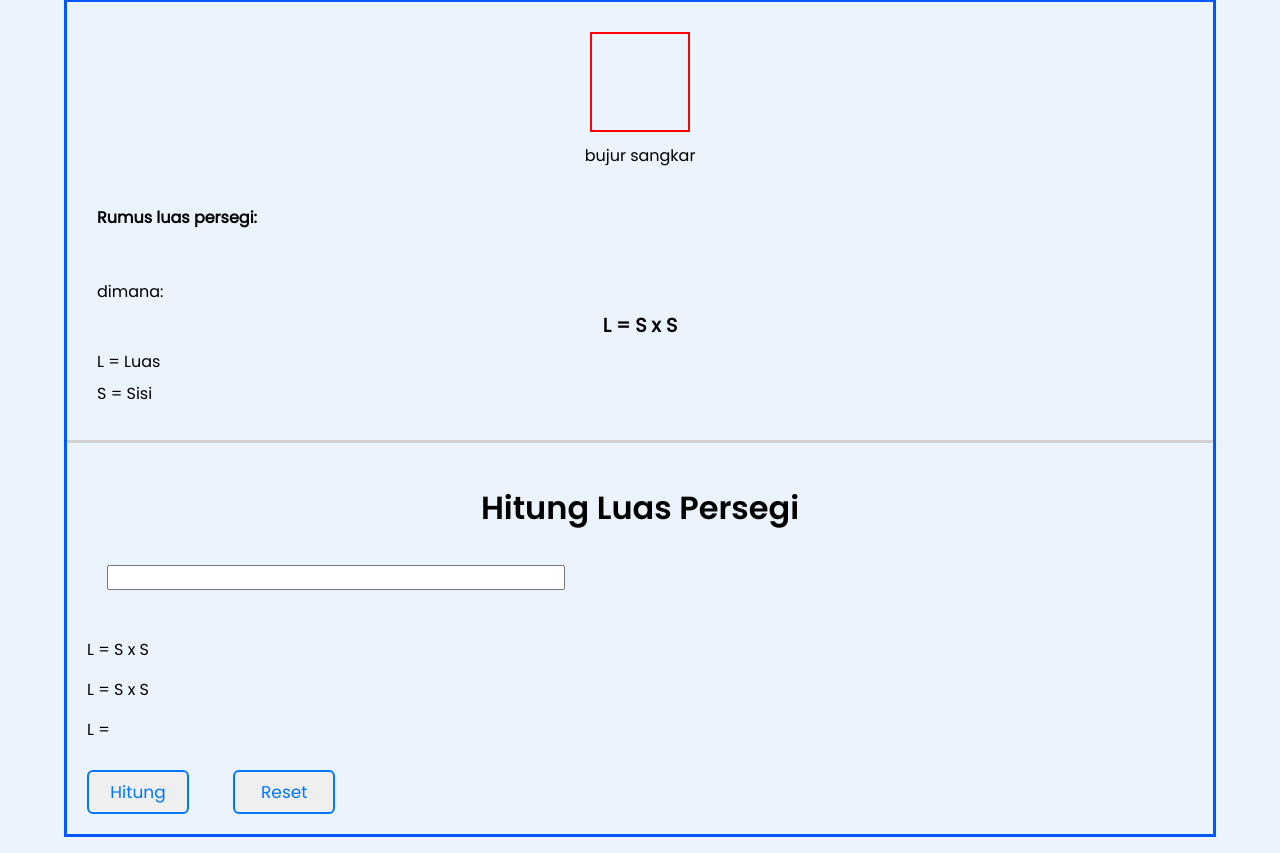
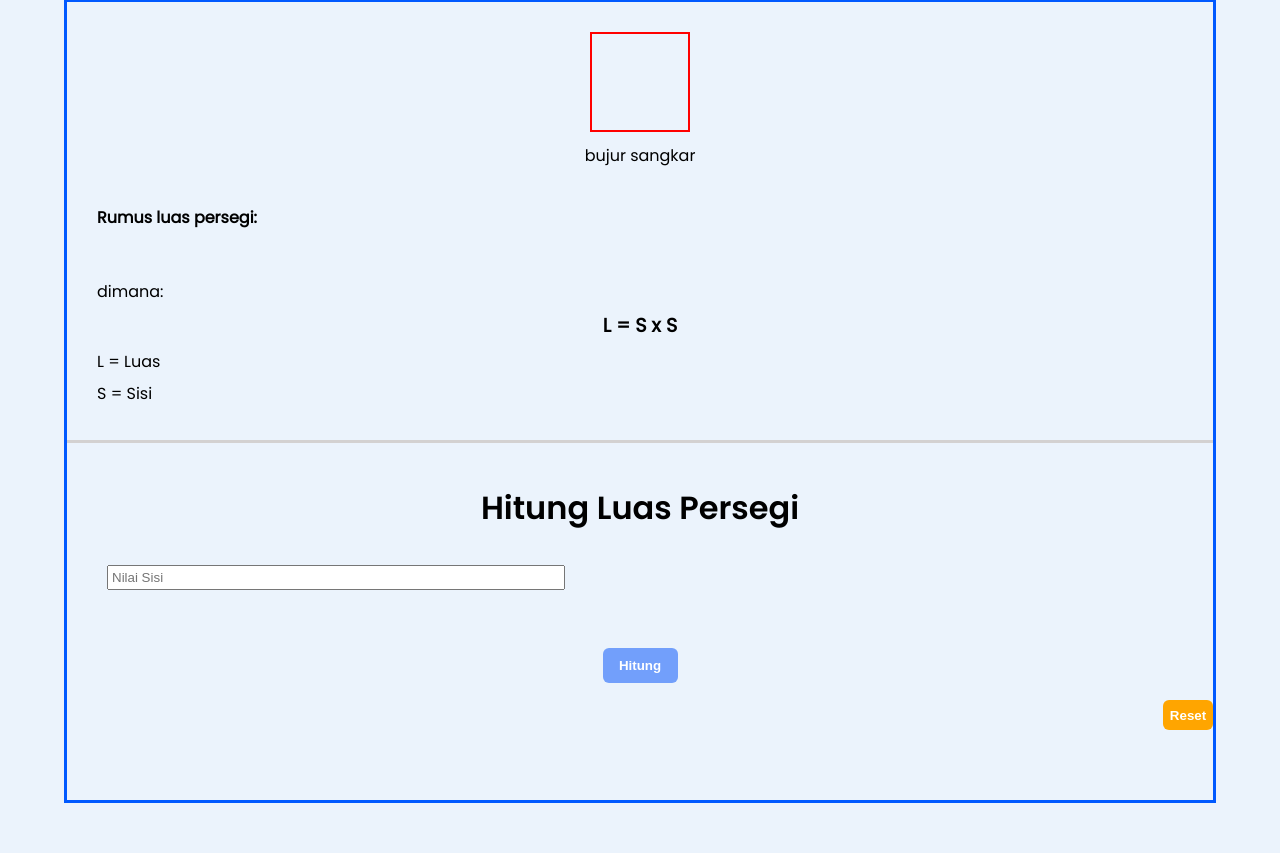
Before and after one commit to Alphby48/Calculator-Square, a plain HTML site: page index.html in a window 1280 px wide. Shown: the part 421-1274 px from the top of the page. Drawn offline with Linux system fonts and the light colour scheme.

Commit message:
end sisi

```diff
--- a/index.html
+++ b/index.html
@@ -42,17 +42,49 @@
           <p>S = Sisi</p>
         </div>
         <div class="nilai-luas">
-          <h2>Hitung Luas Persegi</h2>
-          <input id="sisi-luas" name="sisi-luas" type="text" required />
-          <p class="result-luas" id="rumus-luas">L = S x S</p>
-          <p class="result-luas" id="perhitungan-luas">L = S x S</p>
-          <p class="result-luas"><span id="output-luas">L = </span></p>
-          <button type="submit" name="hitung-luas" onclick="hitungLuas()">
-            Hitung
-          </button>
-          <button type="reset" name="reset-luas">Reset</button>
+          <h3>Hitung Luas Persegi</h3>
+          <input
+            id="sisi-luas"
+            name="sisi-luas"
+            type="text"
+            placeholder="Nilai Sisi"
+            required
+          />
+
+          <div id="hasilLuas" class="hasil-luas">
+            <p class="result-luas" id="rumus-luas">L = S x S</p>
+            <p class="result-luas" id="perhitungan-luas"></p>
+            <p class="result-luas2">
+              L = <span id="output-luas"></span> x
+              <span id="output-luas2"></span>
+            </p>
+            <p class="result-luas2"><span id="result-akhir"></span></p>
+            <p class="result-luas">L = <span id="result"></span> m&sup2;</p>
+          </div>
+          <span class="hitung">
+            <button
+              class="btn-hitung"
+              id="btn-hitung"
+              name="hitung-luas"
+              onclick="hitungLuas()"
+            >
+              Hitung
+            </button>
+          </span>
+          <span class="reset">
+            <button
+              class="btn-reset"
+              id="btn-reset"
+              name="reset-luas"
+              onclick="resetLuas()"
+            >
+              Reset
+            </button>
+          </span>
         </div>
       </div>
     </section>
+
+    <script src="script.js"></script>
   </body>
 </html>
--- /dev/null
+++ b/script.js
@@ -0,0 +1,31 @@
+function hitungLuas() {
+  var sisiLuas = document.getElementById("sisi-luas").value;
+
+  document.getElementById("output-luas").innerHTML =
+    "<span>" + sisiLuas + "</span>";
+  console.log(sisiLuas);
+
+  document.getElementById("output-luas2").innerHTML =
+    "<span>" + sisiLuas + "</span>";
+  console.log(sisiLuas);
+
+  let a1 = parseInt(sisiLuas);
+  let a2 = sisiLuas * sisiLuas;
+
+  document.getElementById("result").innerHTML = "<span>" + a2 + "</span>";
+  console.log(a2);
+
+  // hasil input niai persegi:
+  var elemen = document.getElementById("hasilLuas");
+  elemen.style.display = "block";
+  var elemen1 = document.getElementById("btn-reset");
+  elemen1.style.display = "block";
+  return sisiLuas;
+}
+//Reset kalkulator
+function resetLuas() {
+  document.getElementById("sisi-luas").value = "";
+
+  var elemen = document.getElementById("hasilLuas");
+  elemen.style.display = "none";
+}
--- a/style.css
+++ b/style.css
@@ -96,7 +96,7 @@ main .button-click button:active {
   transition: 100ms;
 }
 /* main page end*/
-/* main section luas start */
+/* section luas start */
 section {
   display: flex;
   align-items: center;
@@ -106,6 +106,7 @@ section .luas {
   position: relative;
   border: 3px solid rgb(0, 89, 255);
   min-width: 90vw;
+  margin-bottom: 50px;
 }
 section .luas .header-luas {
   background-color: rgb(0, 89, 255);
@@ -151,7 +152,7 @@ section .luas .nilai-luas {
   display: block;
   position: relative;
 }
-section .luas .nilai-luas h2 {
+section .luas .nilai-luas h3 {
   text-align: center;
   padding-top: 50px;
   font-family: "poppins-semibold";
@@ -164,45 +165,44 @@ section .luas .nilai-luas input {
   position: relative;
   margin: 40px;
 }
-section .luas .nilai-luas .result-luas {
-  margin-left: 20px;
-  line-height: 2.5;
+section .luas .hasil-luas {
+  display: none;
+  justify-content: left;
 }
-section .luas .nilai-luas button {
-  --color: #0077ff;
-  font-family: inherit;
-  display: inline-block;
-  width: 6em;
-  height: 2.6em;
-  line-height: 2.5em;
-  overflow: hidden;
-  margin: 20px;
-  font-size: 17px;
-  z-index: 1;
-  color: var(--color);
-  border: 2px solid var(--color);
+section .luas .btn-hitung {
+  background-color: rgba(48, 115, 250, 0.648);
+  color: white;
+  font-weight: bold;
+  padding: 5px;
+  width: 75px;
+  height: 35px;
   border-radius: 6px;
-  position: relative;
+  border: 0px;
+  display: block;
 }
-section .luas .nilai-luas button::before {
-  position: absolute;
-  content: "";
-  background: var(--color);
-  width: 150px;
-  height: 200px;
-  z-index: -1;
-  border-radius: 50%;
+section .luas .hitung {
+  justify-content: center;
+  align-items: center;
+  display: flex;
+  min-height: 70px;
 }
-section .luas .nilai-luas button:hover {
+section .luas .reset {
+  justify-content: right;
+  display: flex;
+  min-height: 50px;
+  margin-bottom: 50px;
+}
+section .luas .btn-reset {
+  background-color: orange;
   color: white;
+  font-weight: bold;
+  padding: 3px;
+  width: 50px;
+  height: 30px;
+  border-radius: 6px;
+  border: 0px;
+  display: block;
+  float: right;
 }
-section .luas .nilai-luas button:before {
-  top: 100%;
-  left: 100%;
-  transition: 0.3s all;
-}
-section .luas .nilai-luas button:hover::before {
-  top: -30px;
-  left: -30px;
-}
-/* main section luas end */
+
+/* section luas end */
```
